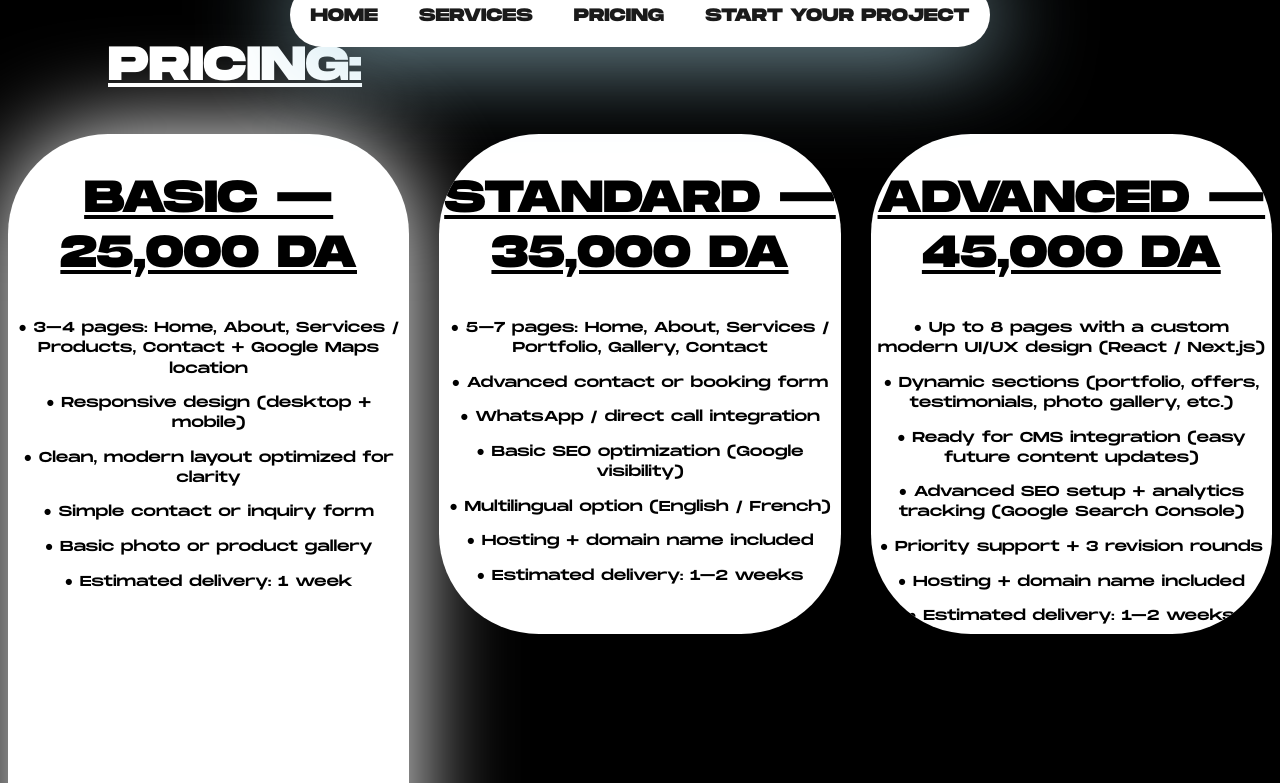
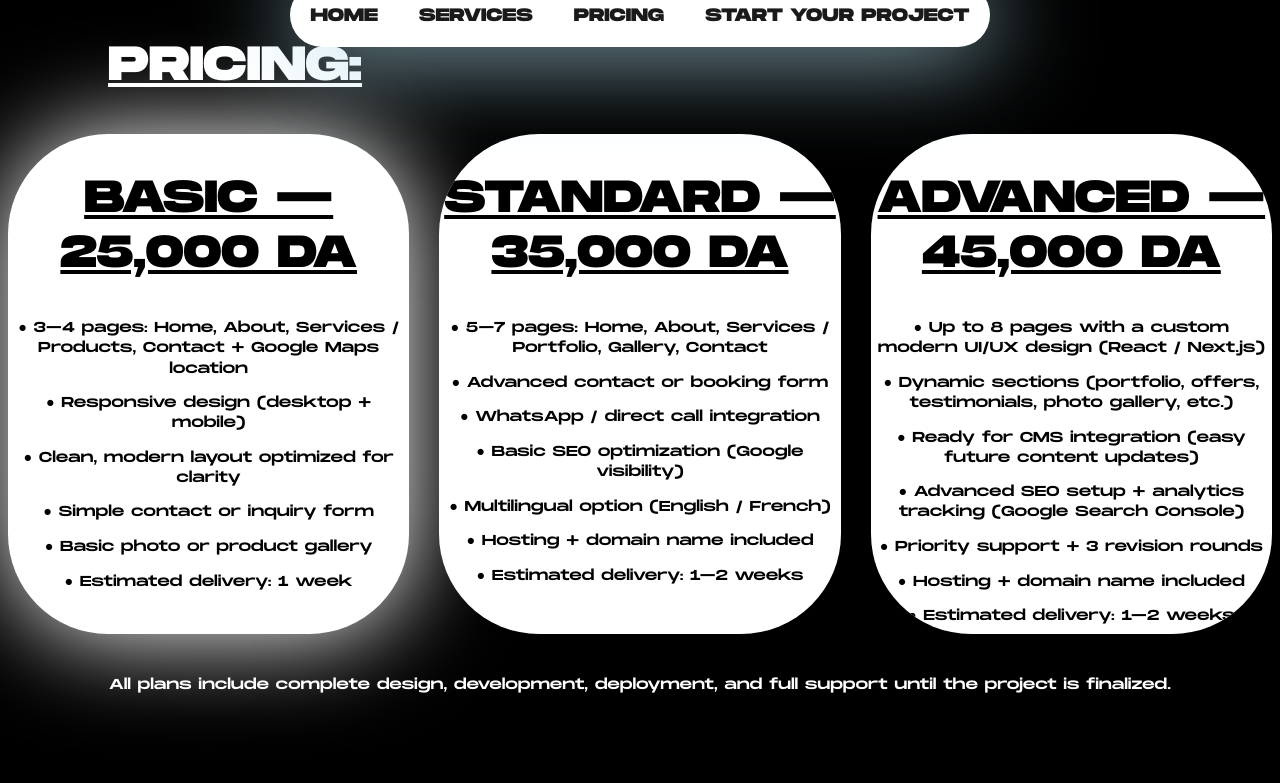
Before and after one commit to mounibcodes/mounibcodes, a plain HTML site: page index.html in a window 1280 px wide. In both pictures the pointer is over the element 208 px from the left and 2300 px from the top of the page. Shown: the part 1917-2700 px from the top of the page. Drawn offline with Linux system fonts and the light colour scheme.

Commit message:
Update me.css

```diff
--- a/me.css
+++ b/me.css
@@ -144,8 +144,7 @@ body {
   }
 
   .gridPrincing div:hover{
-    box-shadow: 1px 1px 100px white;
-    height: 900px ;
+    box-shadow: 1px 1px 100px white;f
 
   }
   section h1 {
```
